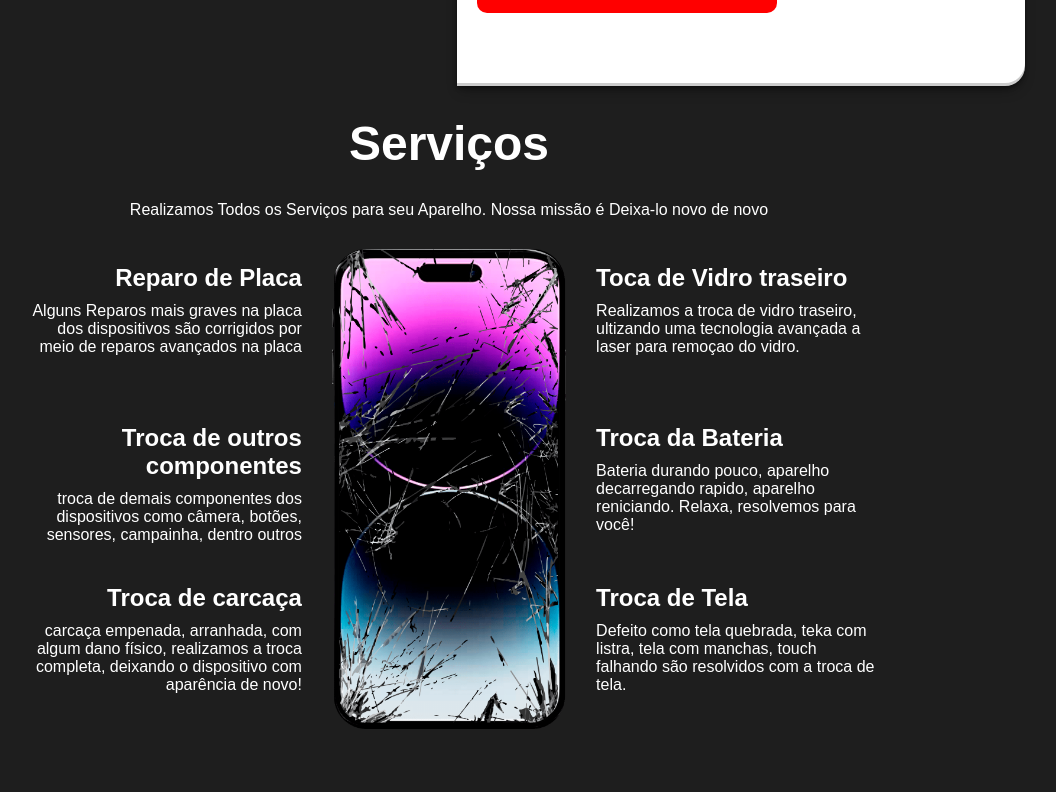
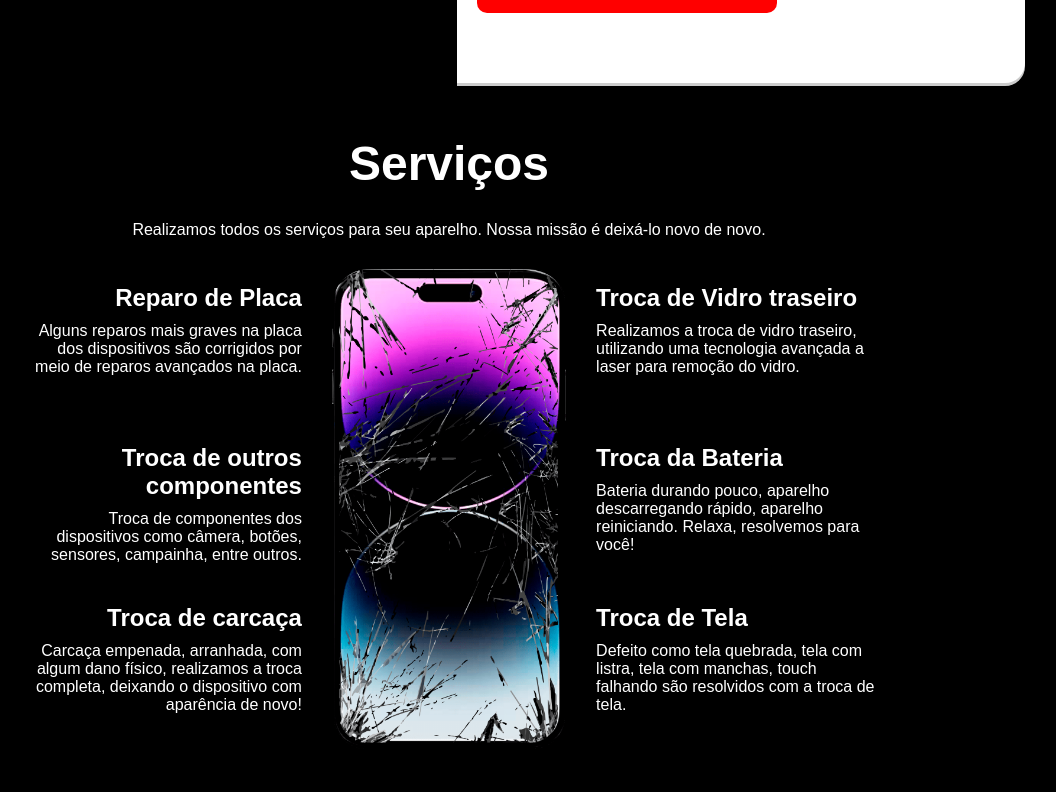
Before and after one commit to Gilnathan/Rick_Store, a Next.js app: page / in a window 1280 px wide. Shown: the part 1448-2240 px from the top of the page, without its empty margins (191-1247 px from the left). Built offline with nearby package versions, Linux system fonts and the light colour scheme.

Commit message:
adicionando animação

```diff
--- a/package.json
+++ b/package.json
@@ -9,6 +9,8 @@
     "lint": "next lint"
   },
   "dependencies": {
+    "aos": "^2.3.4",
+    "framer-motion": "^11.15.0",
     "next": "15.1.0",
     "react": "^19.0.0",
     "react-dom": "^19.0.0",
--- a/src/components/Card_qualification/index.jsx
+++ b/src/components/Card_qualification/index.jsx
@@ -2,7 +2,7 @@ import styles  from "./Card_qualification.module.css";
 
 export default function Card(){
     return(
-    <section className={styles.container_certificado}>
+    <section className={styles.container_certificado} >
 
         <div className={styles.certificado_Card}>
             <img src="/reparar.png" alt="Logo" className={styles.certificado_icone}/>
--- a/src/components/Servicos/index.jsx
+++ b/src/components/Servicos/index.jsx
@@ -1,69 +1,133 @@
-import styles from "./servicos.module.css"
+import { motion } from 'framer-motion'; // Importando o Framer Motion
+import styles from "./servicos.module.css";
 
-export default function Servicos(){
-    return (
-        <section className={styles.container_servicos} id="Section_servicos">
-            <h1 className={styles.titulo}> Serviços </h1>
-            <p> Realizamos Todos os Serviços para seu Aparelho. Nossa missão é Deixa-lo novo de novo </p>
+export default function Servicos() {
+  return (
+    <motion.section
+      className={styles.container_servicos}
+      id="Section_servicos"
+      initial={{ opacity: 0 }}
+      whileInView={{ opacity: 1 }} // A animação só acontece quando estiver visível na tela
+      transition={{ duration: 1 }}
+    >
+      {/* Animando o título */}
+      <motion.h1
+        className={styles.titulo}
+        initial={{ opacity: 0, y: -20 }}  // Começa invisível e um pouco acima
+        whileInView={{ opacity: 1, y: 0 }}    // Animação só acontece quando estiver visível
+        transition={{ duration: 1, delay: 0.2 }} // Atraso para dar ênfase
+      >
+        Serviços
+      </motion.h1>
 
-            <div>
-                <div className={styles.container_cards_left}>
-                        <div className={styles.servicos_card}>
-                            <h2>Reparo de Placa</h2>
-                            <p> Alguns Reparos mais graves na placa dos dispositivos são corrigidos por meio de reparos avançados na placa</p>
+      {/* Animando o parágrafo */}
+      <motion.p
+        initial={{ opacity: 0 }}
+        whileInView={{ opacity: 1 }} // Só aparece quando estiver na tela
+        transition={{ duration: 1, delay: 0.4 }}
+      >
+        Realizamos todos os serviços para seu aparelho. Nossa missão é deixá-lo novo de novo.
+      </motion.p>
 
-                        </div>
-                        <div className={styles.servicos_card}>
-                            <h2>Troca de outros componentes </h2>
-                            <p> troca de demais componentes dos dispositivos como
-                                câmera, botões, sensores, campainha, dentro outros
-                                </p>
+      <div>
+        <motion.div
+          className={styles.container_cards_left}
+          initial={{ opacity: 0 }}
+          whileInView={{ opacity: 1 }} // Só aparece quando estiver na tela
+          transition={{ duration: 1, delay: 0.6 }}
+        >
+          {/* Animando os cards à esquerda */}
+          <motion.div
+            className={styles.servicos_card}
+            initial={{ opacity: 0, x: -100 }}  // Começa da esquerda
+            whileInView={{ opacity: 1, x: 0 }}     // Só anima quando entra na tela
+            transition={{ duration: 0.8 }}
+          >
+            <h2>Reparo de Placa</h2>
+            <p>
+              Alguns reparos mais graves na placa dos dispositivos são corrigidos por meio de reparos avançados na placa.
+            </p>
+          </motion.div>
 
-                        </div>
-                        <div className={styles.servicos_card}>
-                            <h2>
-                                Troca de carcaça
-                            </h2>
-                            <p>
-                                carcaça empenada, arranhada, com algum dano físico, realizamos a troca completa, deixando o dispositivo com aparência de novo!
-                            </p>
+          <motion.div
+            className={styles.servicos_card}
+            initial={{ opacity: 0, x: -100 }}
+            whileInView={{ opacity: 1, x: 0 }} // Só anima quando entra na tela
+            transition={{ duration: 0.8, delay: 0.2 }}
+          >
+            <h2>Troca de outros componentes</h2>
+            <p>
+              Troca de componentes dos dispositivos como câmera, botões, sensores, campainha, entre outros.
+            </p>
+          </motion.div>
 
-                        </div>
-                </div>
+          <motion.div
+            className={styles.servicos_card}
+            initial={{ opacity: 0, x: -100 }}
+            whileInView={{ opacity: 1, x: 0 }} // Só anima quando entra na tela
+            transition={{ duration: 0.8, delay: 0.4 }}
+          >
+            <h2>Troca de carcaça</h2>
+            <p>
+              Carcaça empenada, arranhada, com algum dano físico, realizamos a troca completa, deixando o dispositivo com aparência de novo!
+            </p>
+          </motion.div>
+        </motion.div>
 
+        {/* Imagem animada */}
+        <motion.img
+          src="/iphone_quebrado.png"
+          alt=""
+          className={styles.img_iphone_quebrado}
+          initial={{ opacity: 0, scale: 0.8 }}
+          whileInView={{ opacity: 1, scale: 1 }} // A animação só acontece quando a imagem entra na tela
+          transition={{ duration: 1, delay: 0.6 }}
+        />
 
-                    <img src="/iphone_quebrado.png" alt="" className={styles.img_iphone_quebrado}  />
+        <motion.div
+          className={styles.container_cards_right}
+          initial={{ opacity: 0 }}
+          whileInView={{ opacity: 1 }} // Só anima quando entra na tela
+          transition={{ duration: 1, delay: 0.8 }}
+        >
+          {/* Animando os cards à direita */}
+          <motion.div
+            className={styles.servicos_card}
+            initial={{ opacity: 0, x: 100 }}  // Começa da direita
+            whileInView={{ opacity: 1, x: 0 }} // Só anima quando entra na tela
+            transition={{ duration: 0.8 }}
+          >
+            <h2>Troca de Vidro traseiro</h2>
+            <p>
+              Realizamos a troca de vidro traseiro, utilizando uma tecnologia avançada a laser para remoção do vidro.
+            </p>
+          </motion.div>
 
+          <motion.div
+            className={styles.servicos_card}
+            initial={{ opacity: 0, x: 100 }}
+            whileInView={{ opacity: 1, x: 0 }} // Só anima quando entra na tela
+            transition={{ duration: 0.8, delay: 0.2 }}
+          >
+            <h2>Troca da Bateria</h2>
+            <p>
+              Bateria durando pouco, aparelho descarregando rápido, aparelho reiniciando. Relaxa, resolvemos para você!
+            </p>
+          </motion.div>
 
-                <div className={styles.container_cards_right}>
-                        <div className={styles.servicos_card}>
-                            <h2>
-                                Toca de Vidro traseiro
-                            </h2>
-                            <p>
-                                Realizamos a troca de vidro traseiro, ultizando uma tecnologia avançada a laser para remoçao do vidro.
-                            </p>
-                        </div>
-                        <div className={styles.servicos_card}>
-                        <h2>
-                                Troca da Bateria
-                            </h2>
-                            <p>
-                                Bateria durando pouco, aparelho decarregando rapido, aparelho reniciando. Relaxa, resolvemos para você!
-                            </p>
-                        </div>
-                        <div className={styles.servicos_card}>
-                        <h2>
-                                Troca de Tela
-                            </h2>
-                            <p>
-                                Defeito como tela quebrada, teka com listra, tela com manchas, touch falhando são resolvidos com a troca de tela.
-                            </p>
-                        </div>
-                </div>
-            </div>
-
-
-        </section>
-    )
+          <motion.div
+            className={styles.servicos_card}
+            initial={{ opacity: 0, x: 100 }}
+            whileInView={{ opacity: 1, x: 0 }} // Só anima quando entra na tela
+            transition={{ duration: 0.8, delay: 0.4 }}
+          >
+            <h2>Troca de Tela</h2>
+            <p>
+              Defeito como tela quebrada, tela com listra, tela com manchas, touch falhando são resolvidos com a troca de tela.
+            </p>
+          </motion.div>
+        </motion.div>
+      </div>
+    </motion.section>
+  );
 }
--- a/src/components/Servicos/servicos.module.css
+++ b/src/components/Servicos/servicos.module.css
@@ -3,11 +3,12 @@
     display: flex;
     flex-direction: column;
     align-items: center;
-    color: white;
+    color: rgb(255, 255, 255);
     font-family: Arial, Helvetica, sans-serif;
     gap: 30px;
     justify-content: center;
-
+    padding: 20px;
+    border-radius: 20px;
 }
 
 .container_servicos>div{
@@ -48,7 +49,7 @@
     flex-direction: column;
     height: 150px;
     width: 300px;
-    color: white;
+    color: rgb(255, 255, 255);
     padding: 10px;
     gap: 10px;
     border-radius: 10px 0px;
--- a/src/components/Status_loja/index.jsx
+++ b/src/components/Status_loja/index.jsx
@@ -1,9 +1,10 @@
 import styles from "./Status.module.css"
+
 
 export default function Status_loja(){
     return(
 
-        <div className={styles.container_status_loja}>
+        <div className={styles.container_status_loja}  data-aos="fade-up">
             <div className={styles.status_Card}>
                 <h2> + de 3.000 </h2>
                 <p> Reparos de Tela</p>
--- a/src/pages/_document.js
+++ b/src/pages/_document.js
@@ -2,7 +2,7 @@ import { Html, Head, Main, NextScript } from "next/document";
 
 export default function Document() {
   return (
-    <Html lang="en">
+    <Html lang="pt-br">
       <Head />
       <body>
         <Main />
--- a/src/pages/index.js
+++ b/src/pages/index.js
@@ -8,6 +8,9 @@ import 'swiper/css';
 import 'swiper/css/pagination';
 import 'swiper/css/navigation';
 import { Navigation, Pagination } from 'swiper';
+
+
+
 
 
 
@@ -41,6 +44,8 @@ export default function Home() {
         <meta name="description" content="Generated by create next app" />
         <meta name="viewport" content="width=device-width, initial-scale=1" />
         <link rel="icon" href="/favicon.ico" />
+
+
       </Head>
 
       <main className={styles.container_main}>
--- a/src/styles/globals.css
+++ b/src/styles/globals.css
@@ -9,7 +9,7 @@ body{
   align-items: center;
   justify-content: center;
   flex-direction: column;
-  background-color: #1e1e1e;
+  background-color: black;
   scroll-behavior: smooth;
 
 
```
Also changed, not shown: src/components/Title_main/index.jsx (+22 -15 lines), 1 other file (tests, documents, lock files or other folders).
